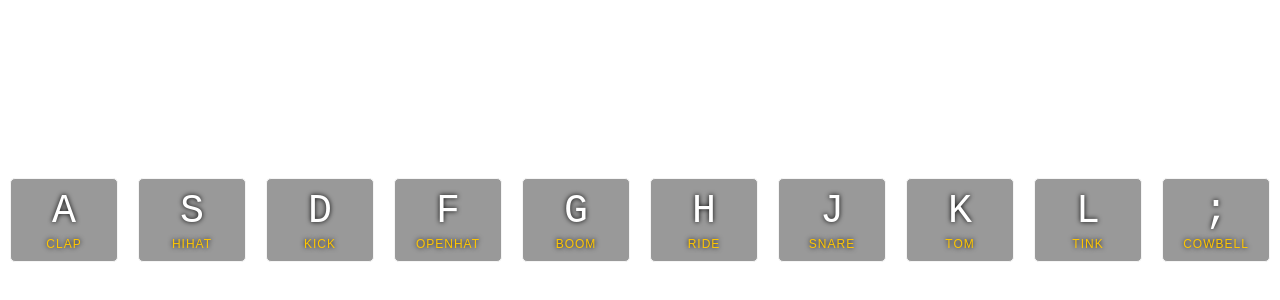
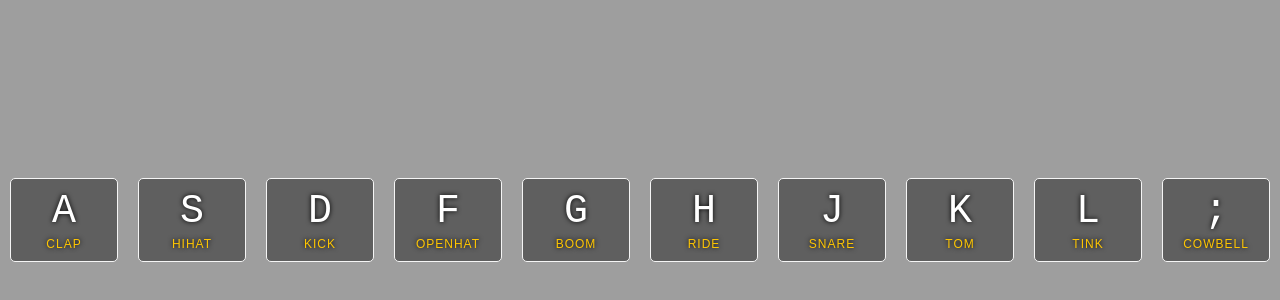
Before and after one commit to alex-altay/drums, a plain HTML site: page index.html in a window 1280 px wide. Shown: the part 180-480 px from the top of the page. Drawn offline with Linux system fonts and the light colour scheme; the site is published under a folder, as on GitHub Pages, so addresses that start at the root find nothing.

Commit message:
Update style.css

```diff
--- a/style.css
+++ b/style.css
@@ -1,6 +1,6 @@
 html {
   font-size: 10px;
-  background: url(/media/image.png) bottom center;
+  background: url('./media/image.png') bottom center;
   background-size: cover;
 }
 
```
